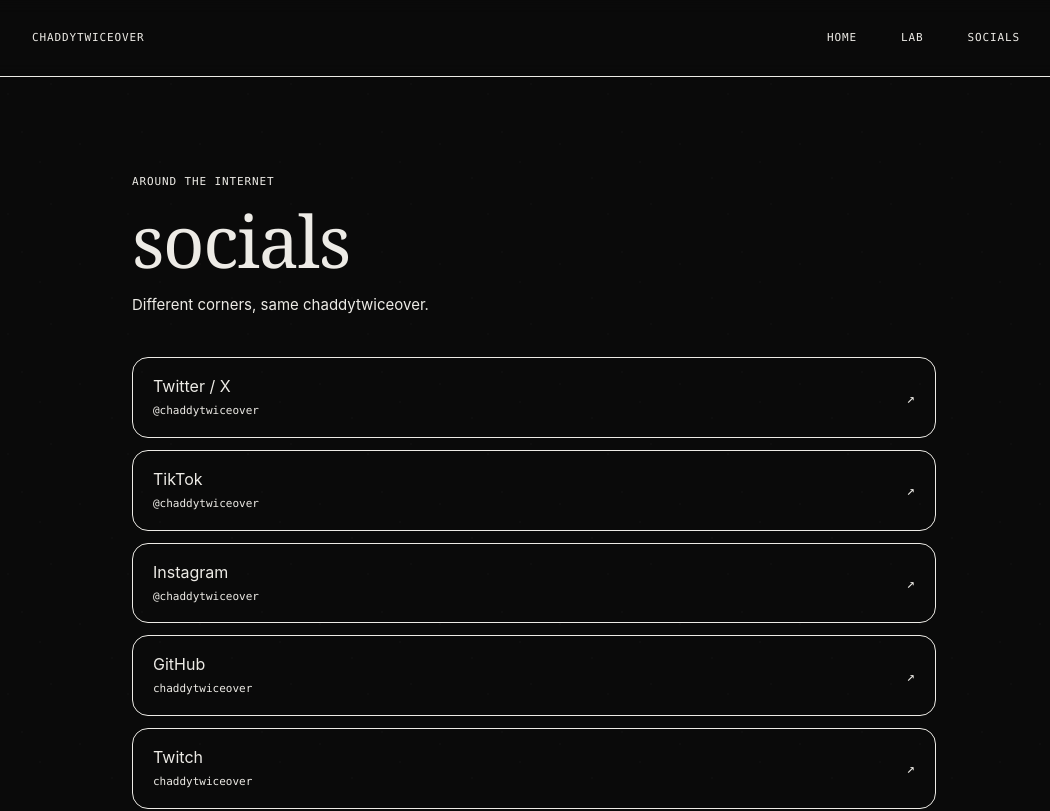
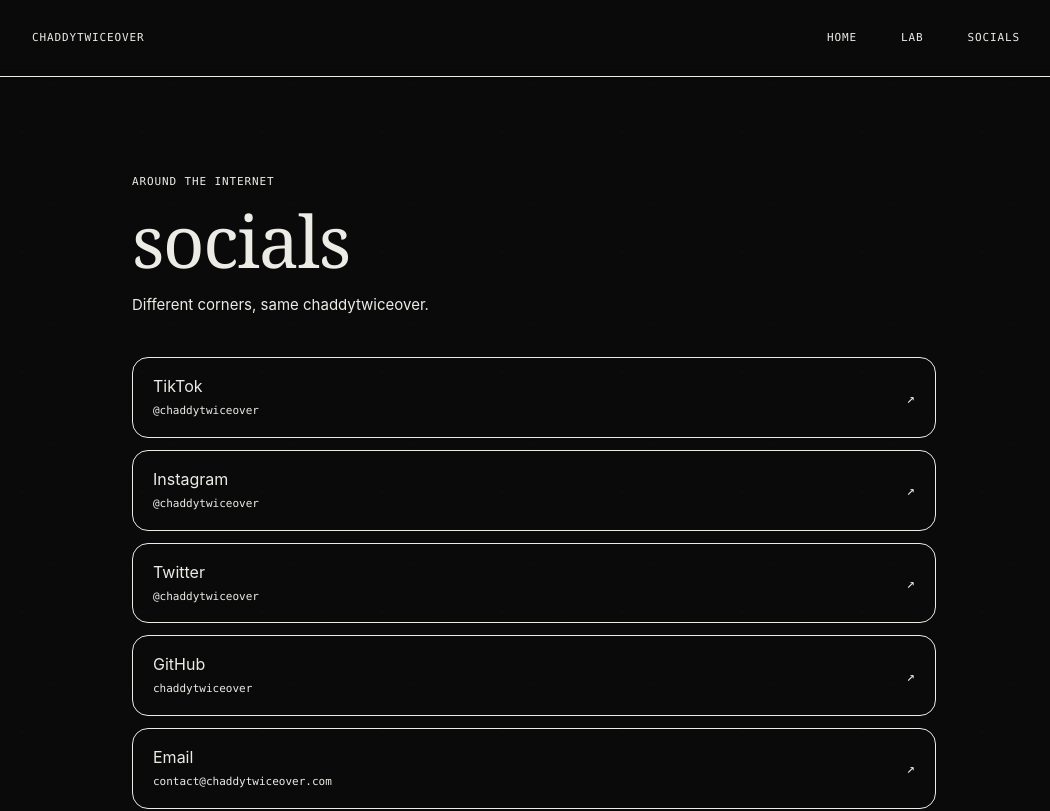
Before and after one commit to chaddytwiceover/MAIN-SITE, a Next.js app: page /socials in a window 1280 px wide. Shown: the top 811 px of the page, without its empty margins (106-1156 px from the left). Built offline with nearby package versions, Linux system fonts and the light colour scheme.

Commit message:
fix(socials): reorder links to TikTok, Instagram, Twitter, GitHub, Email

```diff
--- a/src/app/socials/page.tsx
+++ b/src/app/socials/page.tsx
@@ -6,11 +6,11 @@
 }
 
 const socials = [
-  { label: 'Twitter / X', handle: '@chaddytwiceover', href: 'https://x.com/chaddytwiceover' },
   { label: 'TikTok', handle: '@chaddytwiceover', href: 'https://www.tiktok.com/@chaddytwiceover' },
   { label: 'Instagram', handle: '@chaddytwiceover', href: 'https://www.instagram.com/chaddytwiceover/' },
+  { label: 'Twitter', handle: '@chaddytwiceover', href: 'https://x.com/chaddytwiceover' },
   { label: 'GitHub', handle: 'chaddytwiceover', href: 'https://github.com/chaddytwiceover' },
-  { label: 'Twitch', handle: 'chaddytwiceover', href: 'https://twitch.tv/chaddytwiceover' },
+  { label: 'Email', handle: 'contact@chaddytwiceover.com', href: 'mailto:contact@chaddytwiceover.com' },
 ]
 
 export default function SocialsPage() {
--- a/src/components/Socials.tsx
+++ b/src/components/Socials.tsx
@@ -1,9 +1,9 @@
 const socials = [
-  { label: 'X', href: 'https://x.com/chaddytwiceover', primary: true },
+  { label: 'TikTok', href: 'https://tiktok.com/@chaddytwiceover' },
   { label: 'Instagram', href: 'https://instagram.com/chaddytwiceover' },
-  { label: 'TikTok', href: 'https://tiktok.com/@chaddytwiceover' },
-  { label: 'Twitch', href: 'https://twitch.tv/chaddytwiceover' },
+  { label: 'Twitter', href: 'https://x.com/chaddytwiceover' },
   { label: 'GitHub', href: 'https://github.com/chaddytwiceover' },
+  { label: 'Email', href: 'mailto:contact@chaddytwiceover.com' },
 ]
 
 export default function Socials() {
@@ -18,11 +18,7 @@
             href={social.href}
             target="_blank"
             rel="noopener noreferrer"
-            className={`rounded-full border px-4 py-2 font-mono text-[11px] uppercase tracking-[0.08em] transition-colors ${
-              social.primary
-                ? 'scale-125 border-text bg-text text-bg'
-                : 'border-border text-textDim hover:text-text'
-            }`}
+            className="rounded-full border border-border px-4 py-2 font-mono text-[11px] uppercase tracking-[0.08em] text-textDim transition-colors hover:border-textDim hover:text-text"
           >
             {social.label}
           </a>
```
